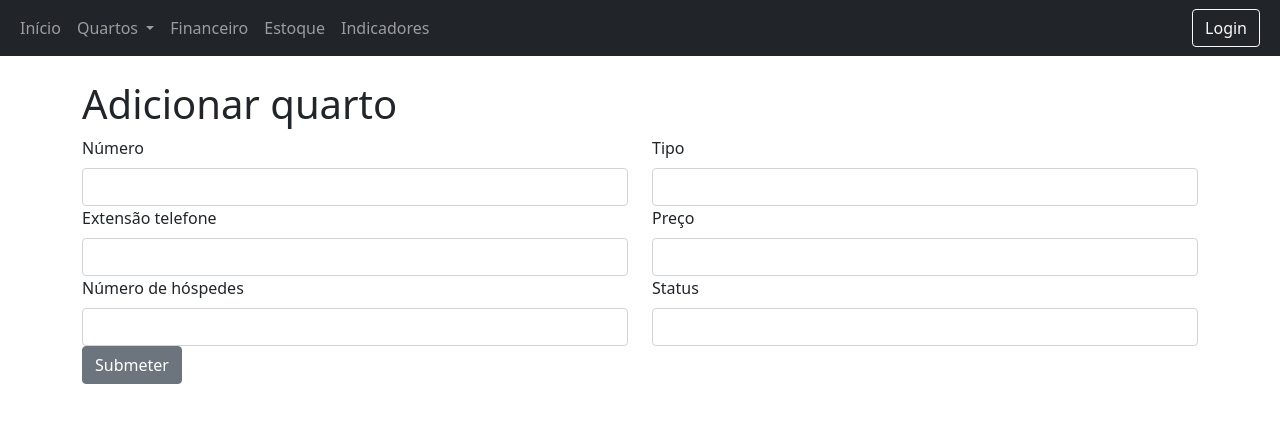
After one commit to victorlgr/Grupo-17-gerenciador_hoteis, a Flask app: page /adicionar-quarto/ in a window 1280 px wide. The commit adds this page. Shown: the top 423 px of the page. Run offline with Flask 2, Linux system fonts and the light colour scheme; some libraries are stand-ins or nearby versions.

Commit message:
adicionar hoteis e quartos, listar hoteis e quartos

```diff
--- a/app/forms.py
+++ b/app/forms.py
@@ -25,6 +25,18 @@ class AdicionarHotel(FlaskForm):
 	bairro = StringField('Bairro', validators=[DataRequired()])
 	cidade = StringField('Cidade', validators=[DataRequired()])
 	estado = StringField('Estado', validators=[DataRequired()])
+	pais = StringField('Pais', validators=[DataRequired()])
 	cep = StringField('CEP', validators=[DataRequired()])
 
 	submeter = SubmitField('Submeter')
+
+
+class AdicionarQuarto(FlaskForm):
+	number = StringField('Número', validators=[DataRequired()])
+	kind = StringField('Tipo', validators=[DataRequired()])
+	phone_extension = StringField('Extensão telefone', validators=[DataRequired()])
+	price = StringField('Preço', validators=[DataRequired()])
+	guest_limit = StringField('Número de hóspedes', validators=[DataRequired()])
+	status = StringField('Status', validators=[DataRequired()])
+
+	submeter = SubmitField('Submeter')
--- /dev/null
+++ b/app/scripts/ocupacao_quartos.py
@@ -0,0 +1,66 @@
+from flask import render_template, request, redirect, url_for, flash
+from app.forms import AdicionarQuarto
+from app.models import Rooms
+from app import db
+
+
+def adicionar_quarto():
+    form = AdicionarQuarto()
+
+    if request.method == 'POST':
+        if form.validate_on_submit():
+            room = Rooms.query.filter_by(number=form.number.data).first()
+            if room is None:
+                room = Rooms(number=form.number.data,
+                             kind=form.kind.data,
+                             phone_extension=form.phone_extension.data,
+                             price=form.price.data,
+                             guest_limit=form.guest_limit.data,
+                             status=form.status.data)
+                db.session.add(room)
+                db.session.commit()
+
+                flash('Quarto cadastrado com sucesso!')
+            else:
+                flash('Quarto já existe...')
+        return redirect('/adicionar-quarto')
+
+    return render_template('adicionar_quartos.html',
+                           form=form
+                           )
+
+
+def ocupacao_quartos():
+    quartos = Rooms.query.order_by(Rooms.created_at)
+    return render_template('ocupacao_quartos.html',
+                           quartos=quartos
+                           )
+
+
+def editar_quarto(quarto):
+    form = AdicionarQuarto()
+
+    if form.validate_on_submit():
+        if request.method == 'POST':
+            to_update = Rooms.query.get_or_404(quarto)
+            to_update.number = request.form['number']
+            to_update.kind = request.form['kind']
+            to_update.phone_extension = request.form['phone_extension']
+            to_update.price = request.form['price']
+            to_update.guest_limit = request.form['guest_limit']
+            to_update.status = request.form['status']
+            db.session.commit()
+        return redirect('/ocupacao-quartos')
+
+    room = Rooms.query.filter_by(id=quarto).first()
+
+    form.number.data = room.number
+    form.kind.data = room.kind
+    form.phone_extension.data = room.phone_extension
+    form.price.data = room.price
+    form.guest_limit.data = room.guest_limit
+    form.status.data = room.status
+
+    return render_template('editar_quarto.html',
+                           form=form
+                           )
--- /dev/null
+++ b/app/templates/adicionar_quartos.html
@@ -0,0 +1,60 @@
+{% extends 'base.html' %}
+{% block content %}
+    <h1>Adicionar quarto</h1>
+
+    {% for mensagem in get_flashed_messages() %}
+        {% if mensagem == 'Quarto cadastrado com sucesso!' %}
+            {% set categoria = 'success' %}
+        {% else %}
+            {% set categoria = 'danger' %}
+        {% endif %}
+        <div class="alert alert-{{ categoria }} alert-dismissible fade show" role="alert">
+            {{ mensagem }}
+            <button type="button" class="btn-close" data-bs-dismiss="alert" aria-label="Close"></button>
+        </div>
+    {% endfor %}
+
+    <form method="POST">
+        {{ form.hidden_tag() }}
+
+        <div class="row">
+            <div class="form-group col-6">
+                {{ form.number.label(class="form-label") }}
+                {{ form.number(class="form-control") }}
+            </div>
+
+            <div class="form-group col-6">
+                {{ form.kind.label(class="form-label") }}
+                {{ form.kind(class="form-control") }}
+            </div>
+
+            <div class="form-group col-6">
+                {{ form.phone_extension.label(class="form-label") }}
+                {{ form.phone_extension(class="form-control") }}
+            </div>
+
+            <div class="form-group col-6">
+                {{ form.price.label(class="form-label") }}
+                {{ form.price(class="form-control") }}
+            </div>
+
+            <div class="form-group col-6">
+                {{ form.guest_limit.label(class="form-label") }}
+                {{ form.guest_limit(class="form-control") }}
+            </div>
+
+            <div class="form-group col-6">
+                {{ form.status.label(class="form-label") }}
+                {{ form.status(class="form-control") }}
+            </div>
+
+
+            <div class="row">
+                <div class="form-group col-2">
+                    {{ form.submeter(class="btn btn-secondary") }}
+                </div>
+            </div>
+        </div>
+    </form>
+
+{% endblock %}
--- a/app/views.py
+++ b/app/views.py
@@ -3,7 +3,8 @@ from flask_login import login_user, logout_user, current_user, login_required
 from app import app, login_manager
 from app.forms import ExampleForm, LoginForm
 from app.models import User
-from app.scripts.adicionar_hotel import adicionar_hotel
+from app.scripts.adicionar_hotel import adicionar_hotel, listar_hoteis
+from app.scripts.ocupacao_quartos import adicionar_quarto, ocupacao_quartos, editar_quarto
 
 
 @app.route('/')
@@ -69,3 +70,23 @@ def logout():
 @app.route('/adicionar-hotel/', methods=['GET', 'POST'])
 def adicionar_hotel_endpoint():
     return adicionar_hotel()
+
+
+@app.route('/lista-hotel/')
+def lista_hotel():
+    return listar_hoteis()
+
+
+@app.route('/adicionar-quarto/', methods=['GET', 'POST'])
+def adicionar_quarto_endpoint():
+    return adicionar_quarto()
+
+
+@app.route('/ocupacao-quartos/')
+def ocupacao_quartos_endpoint():
+    return ocupacao_quartos()
+
+
+@app.route('/editar-quarto/<int:id>', methods=['GET', 'POST'])
+def editar_quarto_endpoint(id):
+    return editar_quarto(id)
```
Also changed, not shown: app/models.py (+41 -4 lines), app/scripts/adicionar_hotel.py (+33 -3 lines), app/templates/editar_quarto.html (added, +60 -0 lines), app/templates/formulario_hotel.html (+11 -1 lines), app/templates/lista_hoteis_cadastrados.html (added, +14 -0 lines), app/templates/ocupacao_quartos.html (added, +32 -0 lines).
